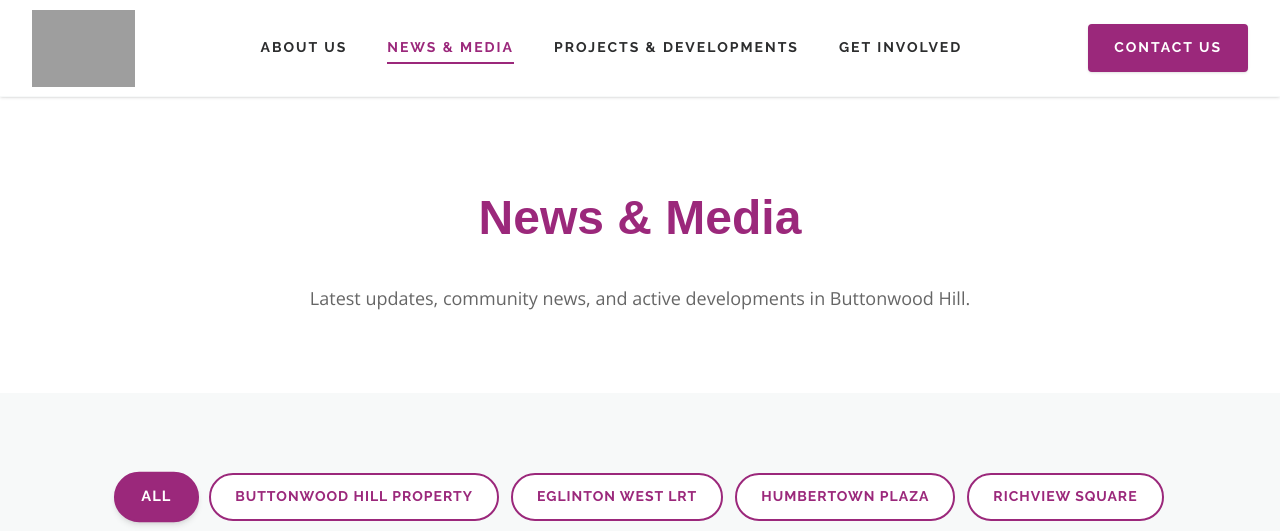
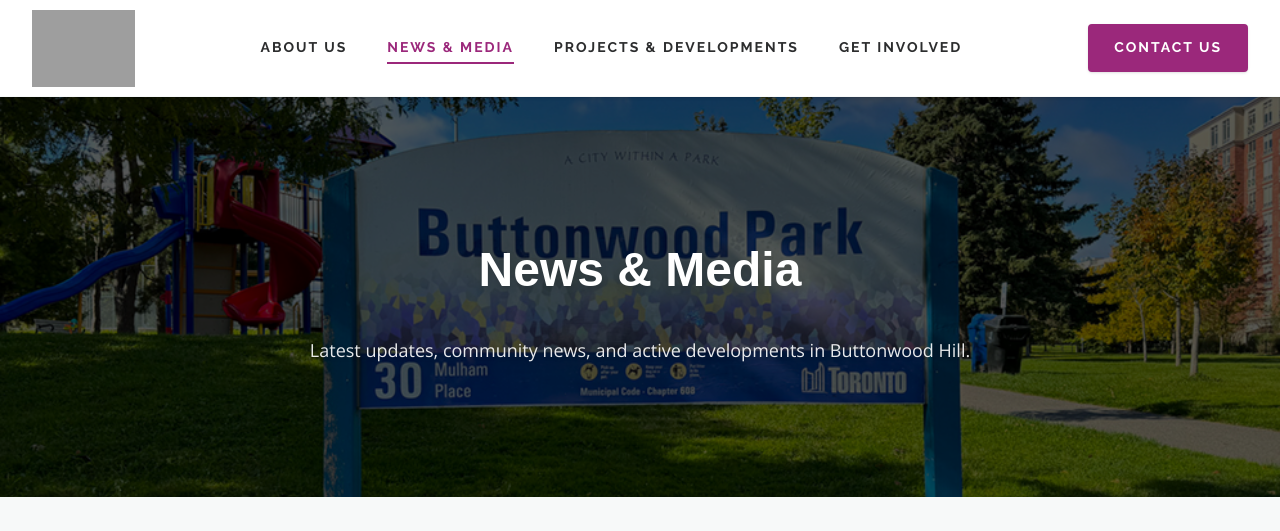
Before and after one commit to PlanetGalactor/BHRA-Website, a Next.js app: page /news in a window 1280 px wide. Shown: the top 531 px of the page. Built offline with nearby package versions, Linux system fonts and the light colour scheme; grey boxes are pictures that could not be loaded; a web font is replaced by a local one.

Commit message:
Add hero background image to News & Media page

```diff
--- a/app/news/page.tsx
+++ b/app/news/page.tsx
@@ -55,12 +55,20 @@ export default function NewsPage() {
   return (
     <div className="flex flex-col min-h-screen">
       {/* Header Section */}
-      <section className="bg-white py-[80px] max-md:py-[48px]">
-        <div className="max-w-[1200px] w-full mx-auto px-4 sm:px-6 lg:px-8 text-center">
-          <h1 className="text-[48px] max-md:text-[36px] font-serif font-bold text-primary mb-6">
+      <section className="relative w-full min-h-[400px] flex items-center justify-center overflow-hidden">
+        <Image
+          src="/images/news-hero.jpg"
+          alt="News and Media Hero"
+          fill
+          priority
+          className="object-cover object-center absolute inset-0 z-0"
+        />
+        <div className="absolute inset-0 bg-[rgba(0,0,0,0.65)] z-10"></div>
+        <div className="max-w-[1200px] w-full mx-auto px-4 sm:px-6 lg:px-8 text-center relative z-20 py-[80px] max-md:py-[48px]">
+          <h1 className="text-[48px] max-md:text-[36px] font-serif font-bold text-white mb-6 drop-shadow-md">
             News & Media
           </h1>
-          <p className="text-[18px] text-[#666666] font-sans max-w-2xl mx-auto leading-[1.7em]">
+          <p className="text-[18px] text-white/90 font-sans max-w-2xl mx-auto leading-[1.7em] drop-shadow">
             Latest updates, community news, and active developments in Buttonwood Hill.
           </p>
         </div>
```
Also changed, not shown: public/images/news-hero.jpg (added).
